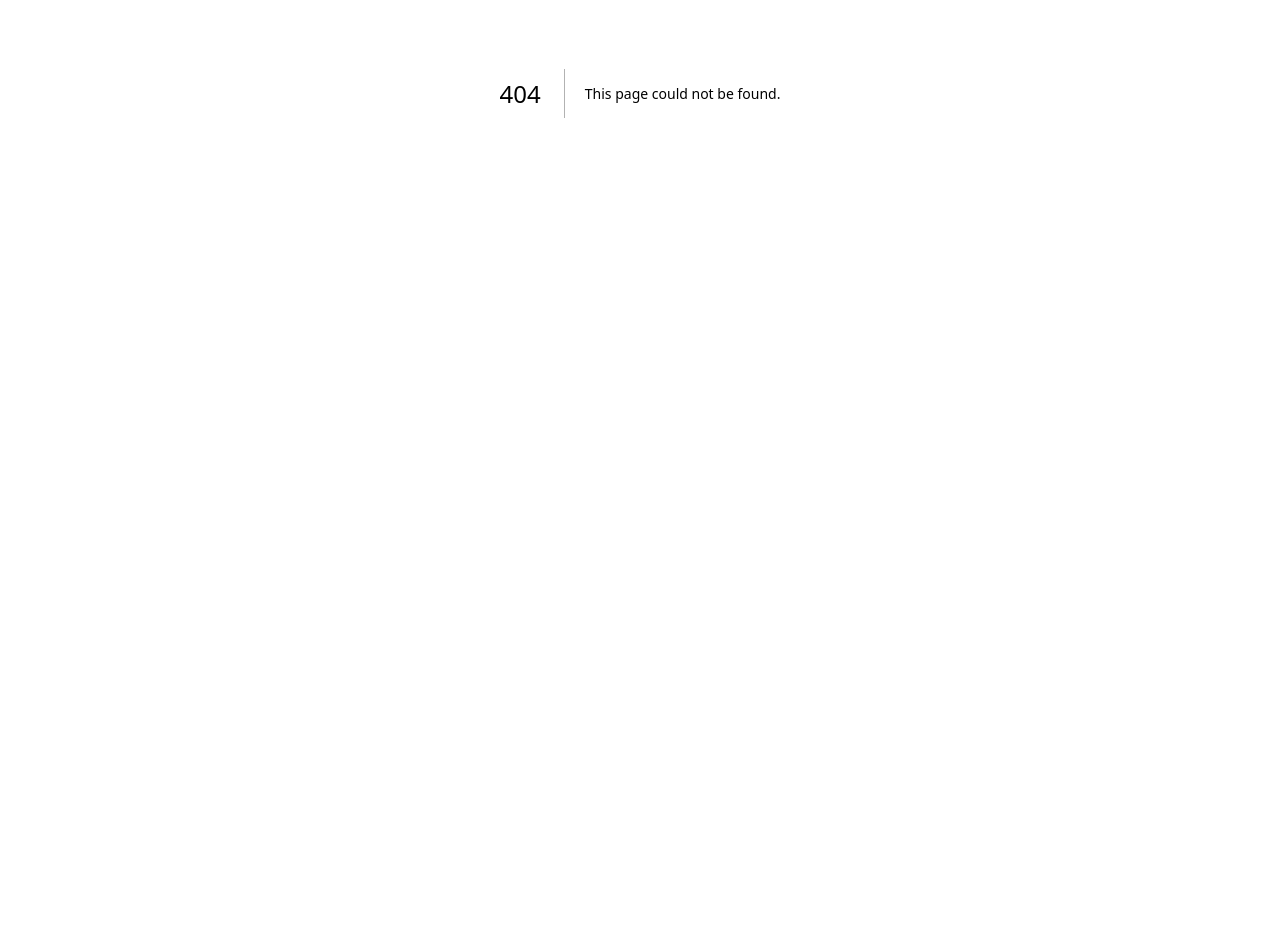
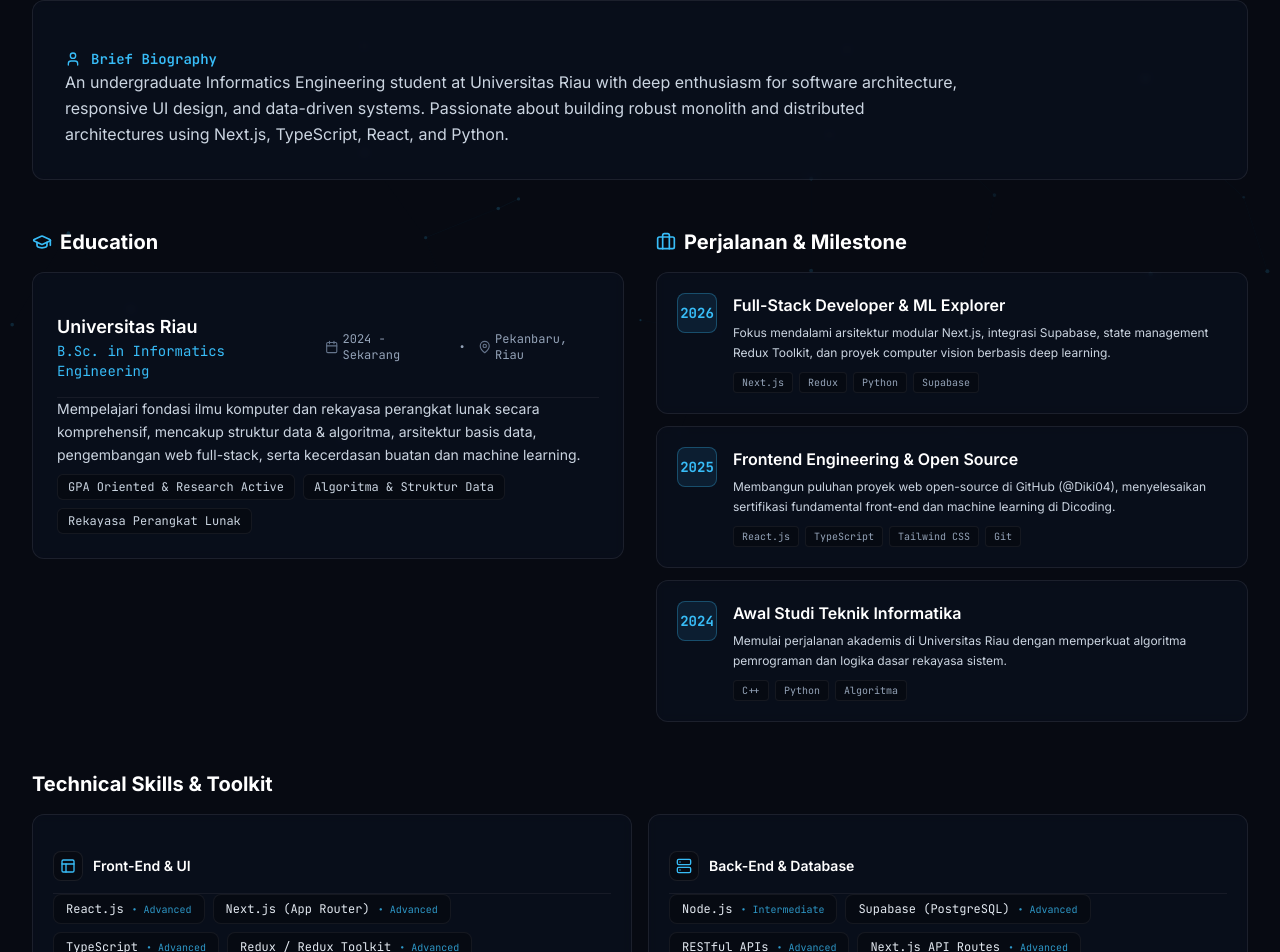
Before and after one commit to Diki04/rizkillahramanda.my.id, a Next.js app: page /en/about in a window 1280 px wide. Before the commit this address had no page. Shown: the part 307-1259 px from the top of the page. Before the commit the page ends 800 px from the top, so only its background shows below. Built offline with nearby package versions, Linux system fonts and the light colour scheme.

Commit message:
feat(about): create biography, education timeline, and skill matrix

```diff
--- /dev/null
+++ b/src/app/[locale]/about/page.tsx
@@ -0,0 +1,59 @@
+import React from 'react';
+import { useTranslations, useLocale } from 'next-intl';
+import { Container } from '@/common/components/Container';
+import { Education } from '@/modules/about/Education';
+import { CareerJourney } from '@/modules/about/CareerJourney';
+import { SkillsMatrix } from '@/modules/about/SkillsMatrix';
+import { mockProfile } from '@/services/data/mock-profile';
+import { SpotlightCard } from '@/common/components/SpotlightCard';
+import { User, Sparkles } from 'lucide-react';
+
+export default function AboutPage() {
+  const t = useTranslations('about');
+  const locale = useLocale();
+  const isEn = locale === 'en';
+
+  return (
+    <div className="py-16 md:py-20 space-y-16">
+      <Container size="xl">
+        {/* Page Header */}
+        <div className="space-y-3 max-w-2xl">
+          <div className="inline-flex items-center gap-2 px-3 py-1 rounded-full border border-accent-blue/20 bg-accent-blue/10 text-accent-blue text-xs font-mono font-medium">
+            <Sparkles className="w-3.5 h-3.5" />
+            <span>Developer Profile</span>
+          </div>
+          <h1 className="text-3xl sm:text-4xl lg:text-5xl font-extrabold tracking-tight text-white">
+            {t('title')}
+          </h1>
+          <p className="text-base text-slate-400">
+            {t('subtitle')}
+          </p>
+        </div>
+
+        {/* Bio Section */}
+        <div className="mt-10">
+          <SpotlightCard className="p-6 md:p-8 space-y-4">
+            <div className="flex items-center gap-2.5 text-accent-blue font-mono text-sm font-semibold">
+              <User className="w-4 h-4" />
+              <span>{t('bioTitle')}</span>
+            </div>
+            <p className="text-base text-slate-300 leading-relaxed max-w-4xl">
+              {isEn ? mockProfile.bio.en : mockProfile.bio.id}
+            </p>
+          </SpotlightCard>
+        </div>
+
+        {/* Grid: Education & Milestones */}
+        <div className="grid grid-cols-1 lg:grid-cols-2 gap-8 mt-12">
+          <Education />
+          <CareerJourney />
+        </div>
+
+        {/* Skills Matrix */}
+        <div className="mt-12">
+          <SkillsMatrix />
+        </div>
+      </Container>
+    </div>
+  );
+}
--- /dev/null
+++ b/src/modules/about/CareerJourney.tsx
@@ -0,0 +1,66 @@
+import React from 'react';
+import { SpotlightCard } from '@/common/components/SpotlightCard';
+import { Briefcase, Code, Terminal, GitCommit } from 'lucide-react';
+
+export function CareerJourney() {
+  const milestones = [
+    {
+      year: '2026',
+      role: 'Full-Stack Developer & ML Explorer',
+      description:
+        'Fokus mendalami arsitektur modular Next.js, integrasi Supabase, state management Redux Toolkit, dan proyek computer vision berbasis deep learning.',
+      tags: ['Next.js', 'Redux', 'Python', 'Supabase'],
+    },
+    {
+      year: '2025',
+      role: 'Frontend Engineering & Open Source',
+      description:
+        'Membangun puluhan proyek web open-source di GitHub (@Diki04), menyelesaikan sertifikasi fundamental front-end dan machine learning di Dicoding.',
+      tags: ['React.js', 'TypeScript', 'Tailwind CSS', 'Git'],
+    },
+    {
+      year: '2024',
+      role: 'Awal Studi Teknik Informatika',
+      description:
+        'Memulai perjalanan akademis di Universitas Riau dengan memperkuat algoritma pemrograman dan logika dasar rekayasa sistem.',
+      tags: ['C++', 'Python', 'Algoritma'],
+    },
+  ];
+
+  return (
+    <div className="space-y-4">
+      <h3 className="text-xl font-bold text-white flex items-center gap-2">
+        <Briefcase className="w-5 h-5 text-accent-blue" />
+        <span>Perjalanan & Milestone</span>
+      </h3>
+
+      <div className="space-y-3">
+        {milestones.map((m) => (
+          <SpotlightCard key={m.year} className="p-5">
+            <div className="flex items-start gap-4">
+              <div className="flex h-10 w-10 shrink-0 items-center justify-center rounded-lg border border-accent-blue/30 bg-accent-blue/10 text-accent-blue font-mono text-sm font-bold">
+                {m.year}
+              </div>
+              <div className="space-y-1.5 flex-1">
+                <h4 className="text-base font-semibold text-white">{m.role}</h4>
+                <p className="text-xs text-slate-300 leading-relaxed">
+                  {m.description}
+                </p>
+                <div className="flex flex-wrap gap-1.5 pt-1">
+                  {m.tags.map((t) => (
+                    <span
+                      key={t}
+                      className="px-2 py-0.5 rounded text-[10px] font-mono bg-navy-950/80 text-slate-400 border border-white/[0.06]"
+                    >
+                      {t}
+                    </span>
+                  ))}
+                </div>
+              </div>
+            </div>
+          </SpotlightCard>
+        ))}
+      </div>
+    </div>
+  );
+}
--- /dev/null
+++ b/src/modules/about/Education.tsx
@@ -0,0 +1,53 @@
+import React from 'react';
+import { useTranslations } from 'next-intl';
+import { SpotlightCard } from '@/common/components/SpotlightCard';
+import { GraduationCap, Calendar, MapPin, Award } from 'lucide-react';
+
+export function Education() {
+  const t = useTranslations('about');
+
+  return (
+    <div className="space-y-4">
+      <h3 className="text-xl font-bold text-white flex items-center gap-2">
+        <GraduationCap className="w-5 h-5 text-accent-blue" />
+        <span>{t('educationTitle')}</span>
+      </h3>
+
+      <SpotlightCard className="p-6 space-y-4">
+        <div className="flex flex-col sm:flex-row sm:items-center justify-between gap-2 border-b border-white/[0.06] pb-4">
+          <div>
+            <h4 className="text-lg font-semibold text-white">Universitas Riau</h4>
+            <p className="font-mono text-sm text-accent-blue">{t('degree')}</p>
+          </div>
+          <div className="flex items-center gap-3 text-xs font-mono text-slate-400">
+            <span className="inline-flex items-center gap-1">
+              <Calendar className="w-3.5 h-3.5 text-slate-500" />
+              2024 - Sekarang
+            </span>
+            <span>•</span>
+            <span className="inline-flex items-center gap-1">
+              <MapPin className="w-3.5 h-3.5 text-slate-500" />
+              Pekanbaru, Riau
+            </span>
+          </div>
+        </div>
+
+        <p className="text-sm text-slate-300 leading-relaxed">
+          Mempelajari fondasi ilmu komputer dan rekayasa perangkat lunak secara komprehensif, mencakup struktur data & algoritma, arsitektur basis data, pengembangan web full-stack, serta kecerdasan buatan dan machine learning.
+        </p>
+
+        <div className="flex flex-wrap gap-2 pt-2">
+          <span className="px-2.5 py-1 rounded-md text-xs font-mono bg-navy-950/80 text-slate-300 border border-white/[0.06]">
+            GPA Oriented & Research Active
+          </span>
+          <span className="px-2.5 py-1 rounded-md text-xs font-mono bg-navy-950/80 text-slate-300 border border-white/[0.06]">
+            Algoritma & Struktur Data
+          </span>
+          <span className="px-2.5 py-1 rounded-md text-xs font-mono bg-navy-950/80 text-slate-300 border border-white/[0.06]">
+            Rekayasa Perangkat Lunak
+          </span>
+        </div>
+      </SpotlightCard>
+    </div>
+  );
+}
--- /dev/null
+++ b/src/modules/about/SkillsMatrix.tsx
@@ -0,0 +1,76 @@
+import React from 'react';
+import { useTranslations } from 'next-intl';
+import { SpotlightCard } from '@/common/components/SpotlightCard';
+import { mockSkills } from '@/services/data/mock-profile';
+import { Layout, Server, Cpu, Wrench } from 'lucide-react';
+
+export function SkillsMatrix() {
+  const t = useTranslations('about');
+
+  const categories = [
+    {
+      id: 'frontend',
+      label: t('frontendCategory'),
+      icon: Layout,
+      skills: mockSkills.filter((s) => s.category === 'frontend'),
+    },
+    {
+      id: 'backend',
+      label: t('backendCategory'),
+      icon: Server,
+      skills: mockSkills.filter((s) => s.category === 'backend'),
+    },
+    {
+      id: 'ml',
+      label: t('mlCategory'),
+      icon: Cpu,
+      skills: mockSkills.filter((s) => s.category === 'ml'),
+    },
+    {
+      id: 'tools',
+      label: t('toolsCategory'),
+      icon: Wrench,
+      skills: mockSkills.filter((s) => s.category === 'tools'),
+    },
+  ];
+
+  return (
+    <div className="space-y-4">
+      <h3 className="text-xl font-bold text-white flex items-center gap-2">
+        <span>{t('skillsTitle')}</span>
+      </h3>
+
+      <div className="grid grid-cols-1 md:grid-cols-2 gap-4">
+        {categories.map((cat) => {
+          const Icon = cat.icon;
+          return (
+            <SpotlightCard key={cat.id} className="p-5 space-y-4">
+              <div className="flex items-center gap-2.5 border-b border-white/[0.06] pb-3">
+                <div className="p-1.5 rounded-lg bg-navy-950 border border-white/[0.08] text-accent-blue">
+                  <Icon className="w-4 h-4" />
+                </div>
+                <h4 className="font-semibold text-sm text-white">{cat.label}</h4>
+              </div>
+
+              <div className="flex flex-wrap gap-2">
+                {cat.skills.map((skill) => (
+                  <div
+                    key={skill.name}
+                    className="flex items-center gap-2 px-3 py-1.5 rounded-lg bg-navy-950/80 border border-white/[0.06] hover:border-accent-blue/30 transition-colors"
+                  >
+                    <span className="text-xs font-mono text-slate-200">
+                      {skill.name}
+                    </span>
+                    <span className="text-[10px] font-mono text-accent-blue/80">
+                      • {skill.level}
+                    </span>
+                  </div>
+                ))}
+              </div>
+            </SpotlightCard>
+          );
+        })}
+      </div>
+    </div>
+  );
+}
```
